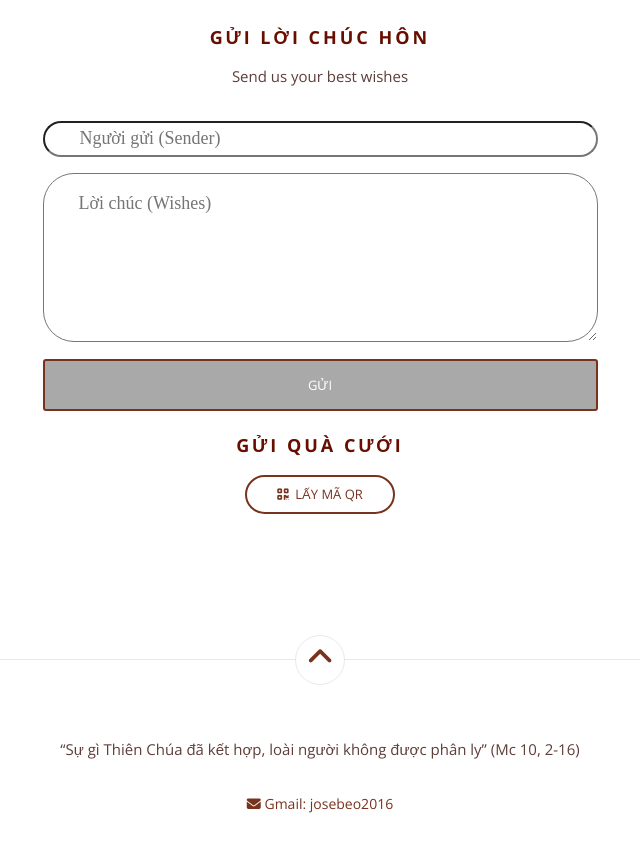
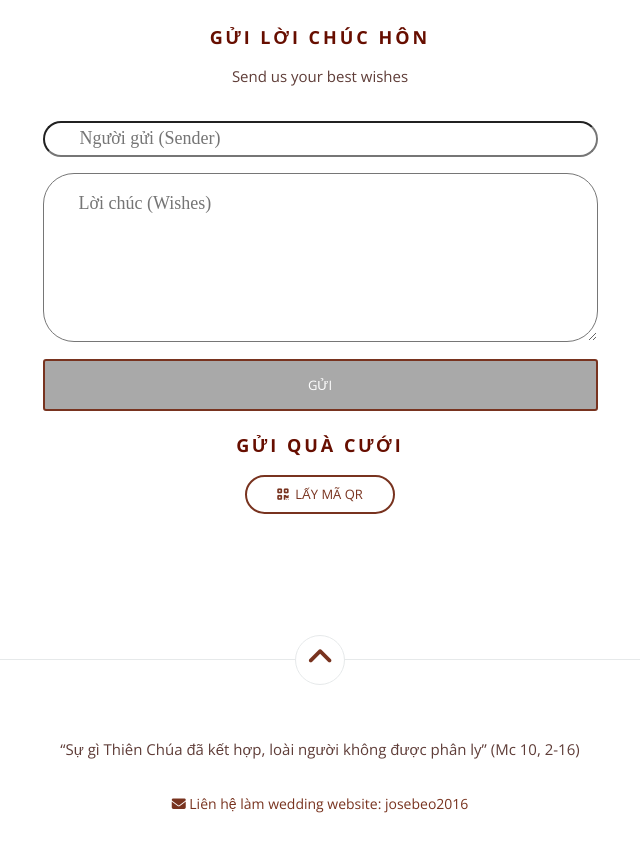
Before and after one commit to josebeo2016/truongthuy-wedding, a plain HTML site: page src/index.html in a window 1280 px wide. Shown: the part 4572-5424 px from the top of the page, without its empty margins (320-960 px from the left). Drawn offline with nearby package versions, Linux system fonts and the light colour scheme.

Commit message:
add contact

```diff
--- a/src/index.html
+++ b/src/index.html
@@ -515,7 +515,7 @@ Chân thành cảm ơn tình cảm của mọi người. Hẹn gặp mọi ngư
                     “Sự gì Thiên Chúa đã kết hợp,
                     loài người không được phân ly”
                     (Mc 10, 2-16)</p>
-                <a href="mailto:josebeo2016@gmail.com"><i class="fa-solid fa-envelope"></i> Gmail: josebeo2016</p>
+                <a href="mailto:josebeo2016@gmail.com"><i class="fa-solid fa-envelope"></i> Liên hệ làm wedding website: josebeo2016</p>
             </div>
         </div>
     </div>
```
